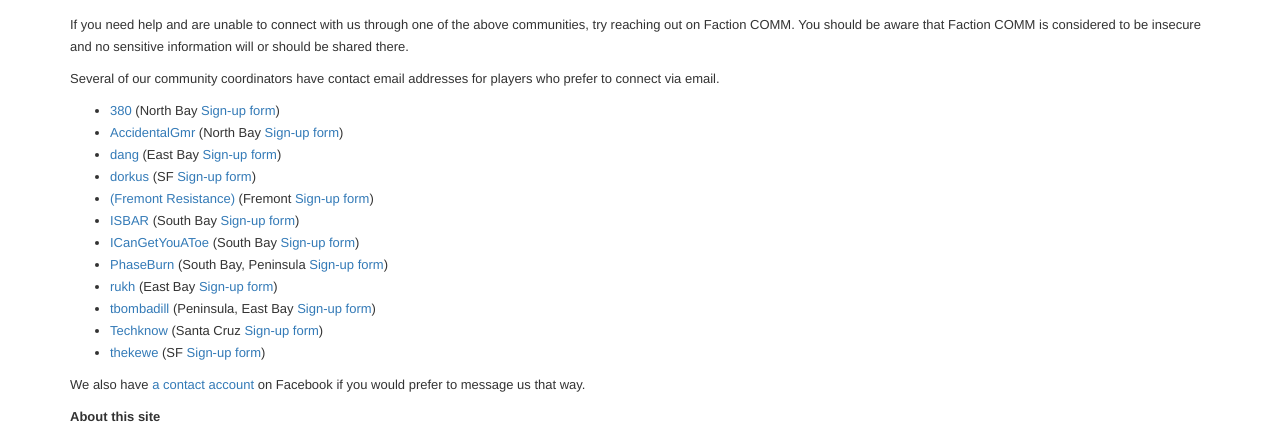
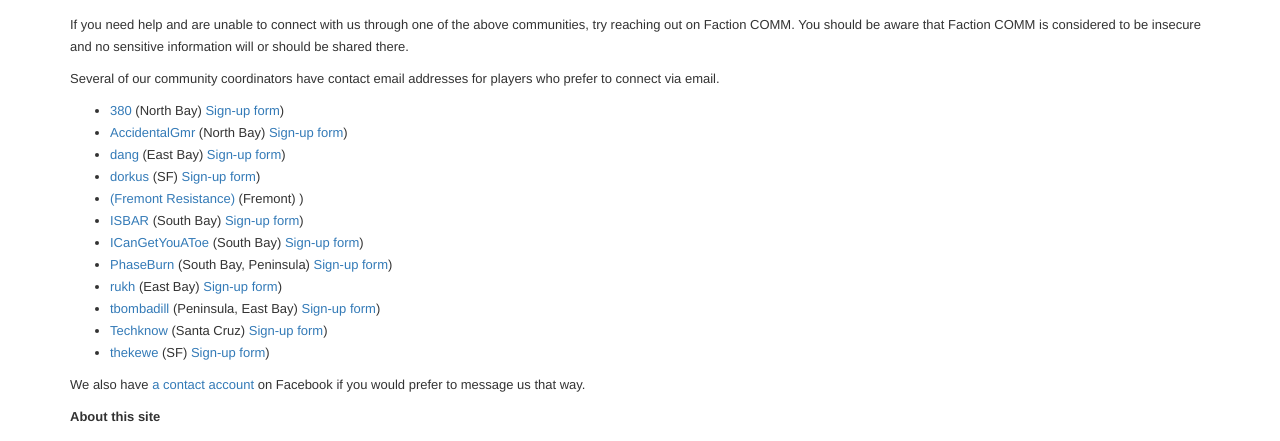
Before and after one commit to balshor/sfbay.resists.org, a Jekyll site: the page built from index.html, in a window 1280 px wide. Shown: the part 518-959 px from the top of the page. Built offline with Jekyll 4.4.1, drawn with Linux system fonts in a browser that asks for light colours; nearby versions of some CDN libraries; some of the changed lines change nothing that is shown.

Commit message:
Update index.html

```diff
--- a/index.html
+++ b/index.html
@@ -30,7 +30,7 @@
     Several of our community coordinators have contact email addresses for players who prefer to connect
     via email.
     <ul>{% for contact in site.data.contacts %}
-      <li><a href="mailto:{{ contact.email }}">{{ contact.agent }}</a> ({{ contact.area }}{% if contact.form != blank %} <a href="{{contact.form}}">Sign-up form</a>{% endif %})</li>{% endfor %}
+      <li><a href="mailto:{{ contact.email }}">{{ contact.agent }}</a> ({{ contact.area }}) {% if contact.form != nil %} <a href="{{contact.form}}">Sign-up form</a>{% endif %})</li>{% endfor %}
     </ul>
   </p>
   <p>
```
